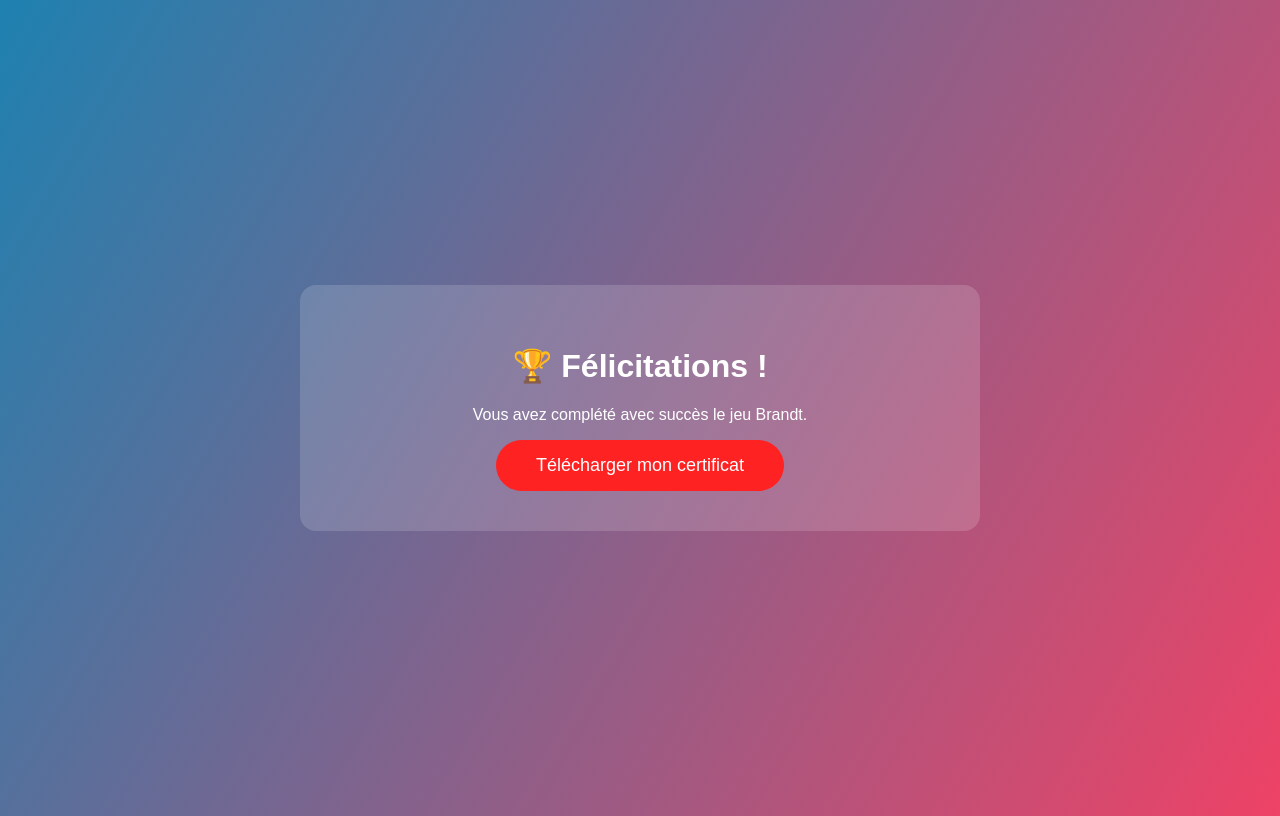
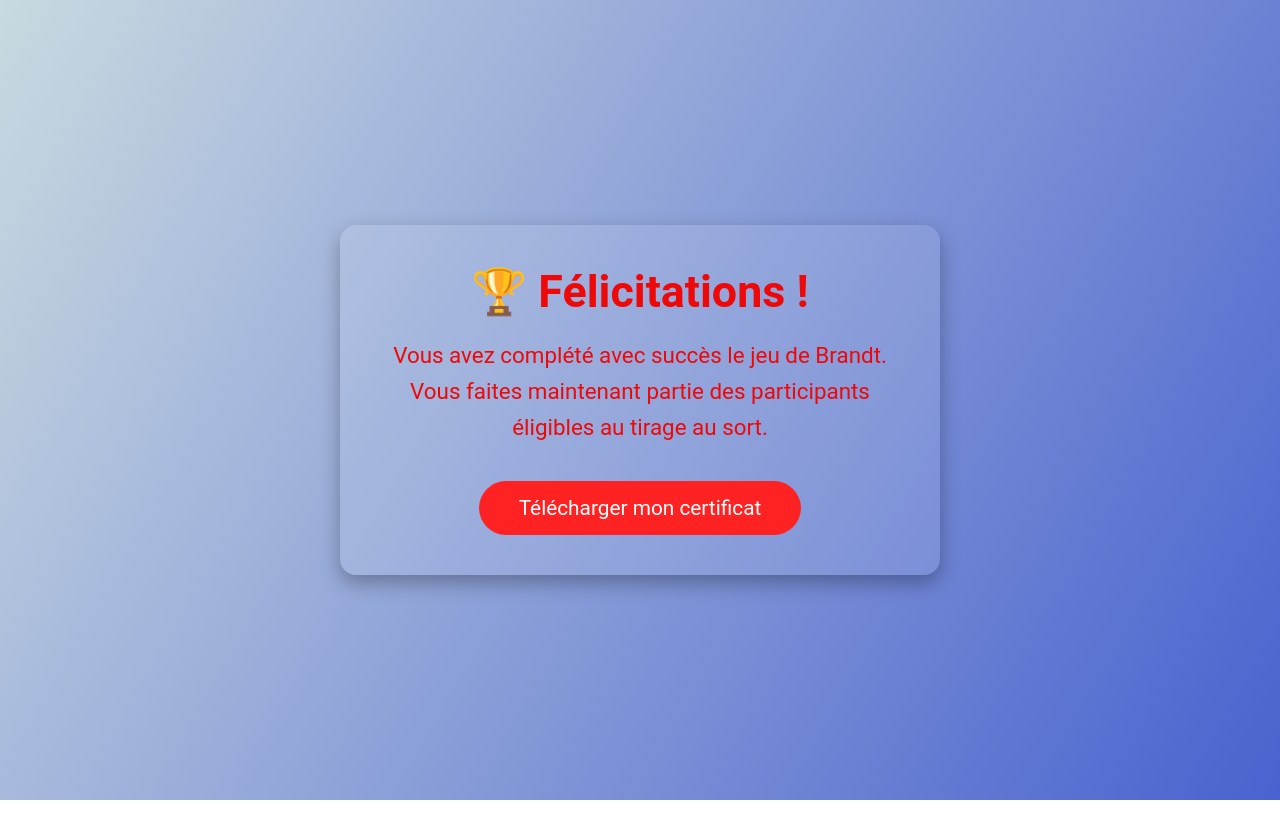
Before and after one commit to brandtdz/brandt.jeu, a plain HTML site: page win.html in a window 1280 px wide. Drawn offline with nearby package versions, Linux system fonts and the light colour scheme.

Commit message:
Update win.html

```diff
--- a/win.html
+++ b/win.html
@@ -1,95 +1,84 @@
 <!DOCTYPE html>
 <html lang="fr">
+
 <head>
   <meta charset="UTF-8">
-  <title>Félicitations - Brandt</title>
+  <meta name="viewport" content="width=device-width, initial-scale=1.0">
+  <title>Félicitations - Le Défi Brandt</title>
+  <style>
+    * {
+      margin: 0;
+      padding: 0;
+      box-sizing: border-box;
+    }
 
-  <!-- jsPDF (MUST be here) -->
-  <script src="https://cdnjs.cloudflare.com/ajax/libs/jspdf/2.5.1/jspdf.umd.min.js"></script>
-
-  <style>
     body {
-      font-family: Arial, sans-serif;
-      background: linear-gradient(120deg, #1e81b0, #ee4266);
-      min-height: 100vh;
+      font-family: 'Roboto', sans-serif;
       display: flex;
       justify-content: center;
       align-items: center;
-      color: white;
+      min-height: 100vh;
+      background: linear-gradient(120deg, #c9d9e0, #4962cf);
+      color: #ee0808;
+      text-align: center;
     }
 
-    .box {
-      background: rgba(255,255,255,0.15);
-      padding: 40px;
+    .container {
+      max-width: 600px;
+      padding: 40px 30px;
+      background: rgba(255, 255, 255, 0.1);
       border-radius: 16px;
-      text-align: center;
-      width: 90%;
-      max-width: 600px;
+      box-shadow: 0 8px 20px rgba(0, 0, 0, 0.3);
     }
 
-    button {
-      background: #ff2222;
-      border: none;
-      color: white;
+    h1 {
+      font-size: 2.8em;
+      margin-bottom: 20px;
+    }
+
+    p {
+      font-size: 1.4em;
+      margin-bottom: 35px;
+      line-height: 1.6;
+    }
+
+    .button {
+      display: inline-block;
+      background-color: #ff2222;
+      color: #fff;
+      font-size: 1.3em;
       padding: 15px 40px;
-      font-size: 18px;
-      border-radius: 40px;
-      cursor: pointer;
+      border-radius: 50px;
+      text-decoration: none;
+      transition: background-color 0.3s, transform 0.3s;
+    }
+
+    .button:hover {
+      background-color: #e61919;
+      transform: translateY(-3px);
+    }
+
+    img.logo {
+      width: 180px;
+      margin-top: 30px;
     }
   </style>
 </head>
 
 <body>
+  <div class="container">
+    <h1>🏆 Félicitations !</h1>
+    <p>
+      Vous avez complété avec succès le jeu de Brandt.<br>
+      Vous faites maintenant partie des participants éligibles au tirage au sort.
+    </p>
 
-<div class="box">
-  <h1>🏆 Félicitations !</h1>
-  <p>Vous avez complété avec succès le jeu Brandt.</p>
+    <!-- Download PDF Button -->
+    <a href="fili.pdf" download class="button">Télécharger mon certificat</a>
 
-  <button id="downloadPdf">Télécharger mon certificat</button>
-</div>
+    <!-- Brandt Logo -->
 
-<script>
-  document.getElementById("downloadPdf").onclick = function () {
+  </div>
+</body>
 
-    // SAFETY CHECK
-    if (!window.jspdf) {
-      alert("jsPDF not loaded");
-      return;
-    }
-
-    const { jsPDF } = window.jspdf;
-    const doc = new jsPDF();
-
-    const firstName = localStorage.getItem("firstName") || "Participant";
-    const lastName = localStorage.getItem("lastName") || "";
-    const phone = localStorage.getItem("phoneNumber") || "";
-
-    // TEXT
-    doc.setFont("Helvetica", "bold");
-    doc.setFontSize(22);
-    doc.text("CERTIFICAT DE PARTICIPATION", 105, 30, { align: "center" });
-
-    doc.setFontSize(14);
-    doc.setFont("Helvetica", "normal");
-    doc.text(
-`Félicitations ${firstName} ${lastName}
-
-Vous avez complété avec succès
-le jeu Brandt.
-
-Téléphone : ${phone}`,
-      105,
-      60,
-      { align: "center" }
-    );
-
-    // SAVE FIRST (NO LOGO BLOCKING)
-    doc.save(`Certificat_${firstName}_${lastName}.pdf`);
-
-    // OPTIONAL LOG (for debug)
-    console.log("PDF generated");
-  };
-</script>
-
-</body>
 </html>
```
